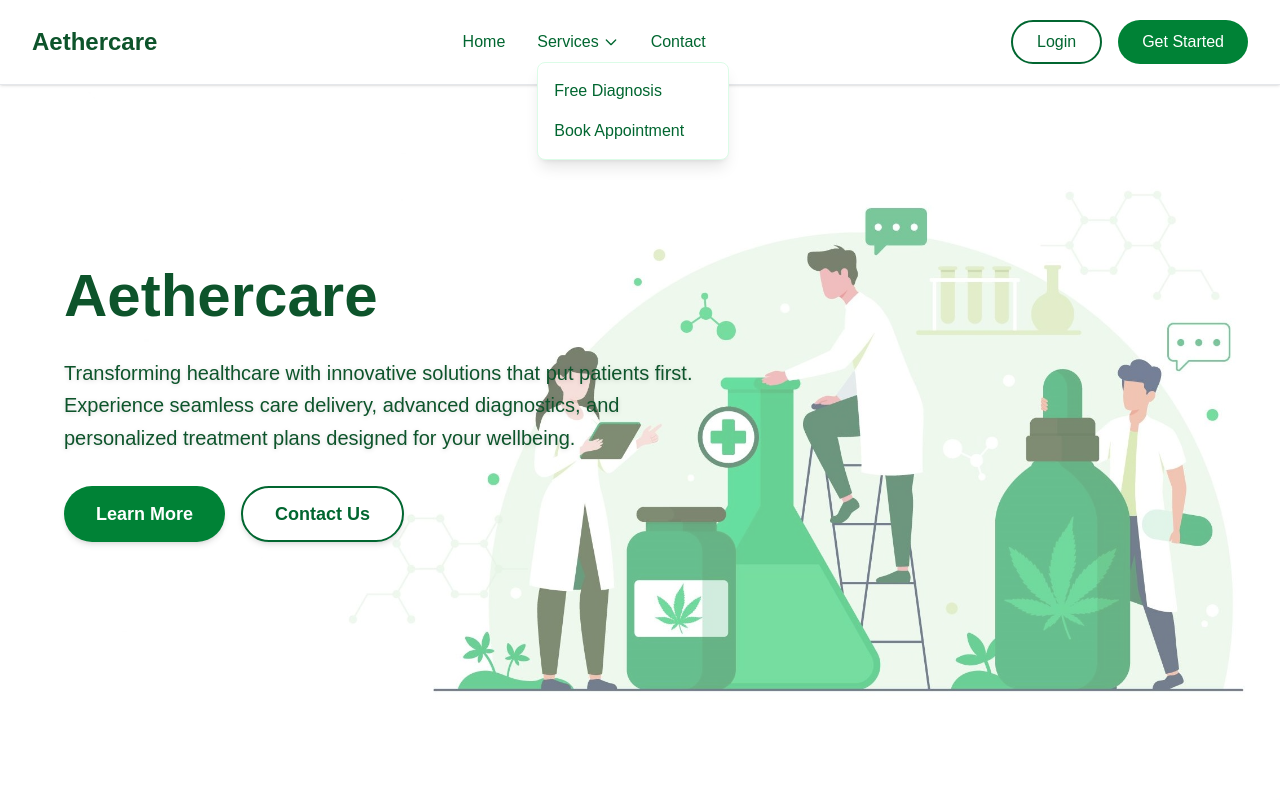
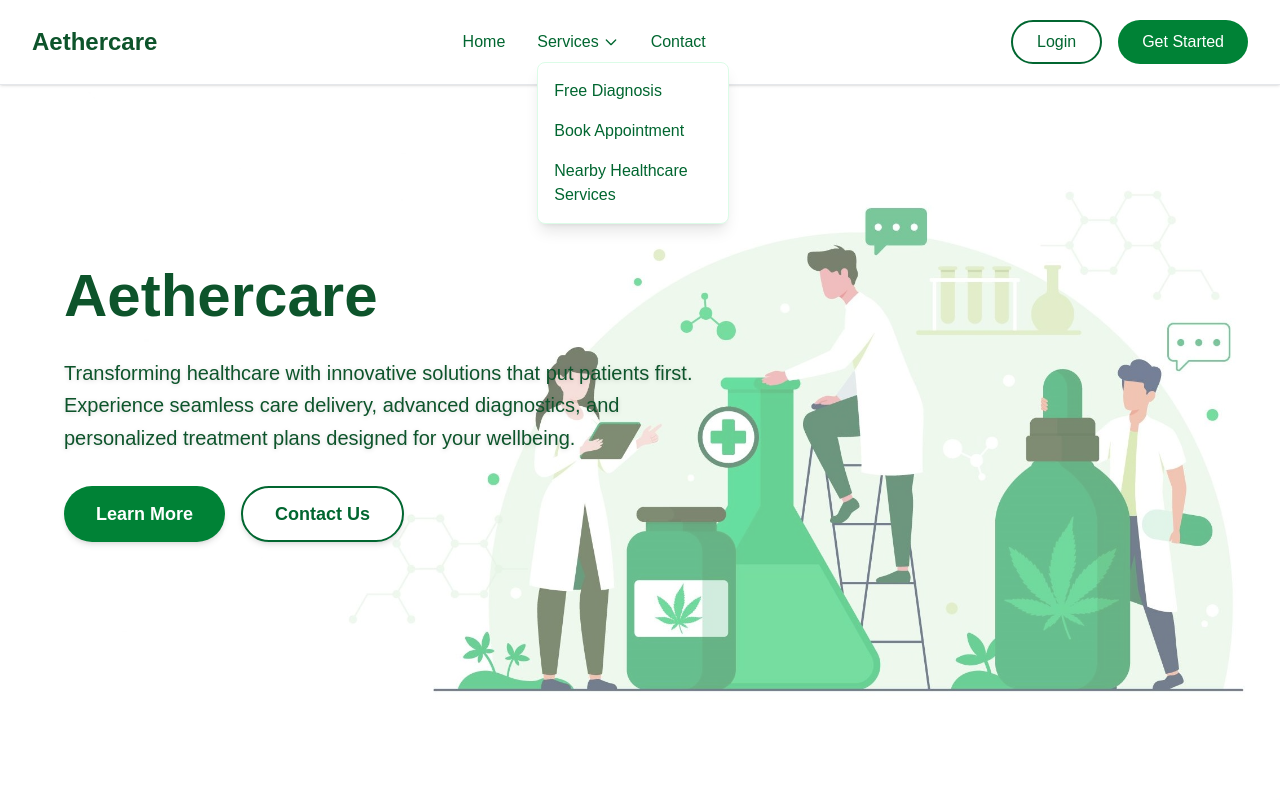
Before and after one commit to anwitac246/healthcare-ai-agent-java, a Next.js app: page / in a window 1280 px wide. Both pictures are taken after a click on the button "Services". Shown: the top 800 px of the page. Built offline with nearby package versions, Linux system fonts and the light colour scheme.

Commit message:
Made slight UI changes

```diff
--- a/src/app/components/navbar.tsx
+++ b/src/app/components/navbar.tsx
@@ -58,6 +58,11 @@ const Navbar = () => {
                 <Link href={appointmentLink}>
                   <div className="px-4 py-2 text-green-800 hover:bg-green-50 transition-colors cursor-pointer">
                     Book Appointment
+                  </div>
+                </Link>
+                <Link href="/map_service">
+                  <div className="px-4 py-2 text-green-800 hover:bg-green-50 transition-colors cursor-pointer">
+                    Nearby Healthcare Services
                   </div>
                 </Link>
               </div>
--- a/src/app/map_service/page.tsx
+++ b/src/app/map_service/page.tsx
@@ -318,7 +318,7 @@ export default function MapPage() {
 
       <div className="flex-1 flex overflow-hidden mt-16">
         {/* Sidebar */}
-        <div className={`${showSidebar ? 'w-96' : 'w-0'} bg-white border-r border-gray-200 flex flex-col transition-all duration-300 overflow-hidden`}>
+        <div className={`${showSidebar ? 'w-96' : 'w-0'} bg-white border-r mt-10 border-gray-200 flex flex-col transition-all duration-300 overflow-hidden`}>
           <div className="p-4 border-b border-gray-200">
             <h2 className="text-xl font-bold text-gray-900 mb-4">Find Healthcare</h2>
 
@@ -409,7 +409,7 @@ export default function MapPage() {
         </div>
 
         {/* Main Map Area */}
-        <div className="flex-1 relative">
+        <div className="flex-1 relative mt-5">
           <button
             onClick={() => setShowSidebar(!showSidebar)}
             className="absolute top-4 left-4 z-1000 bg-white p-2 rounded-lg shadow-md hover:bg-gray-50 transition-colors border border-gray-200"
```
Also changed, not shown: 1 other file (tests, documents, lock files or other folders).
